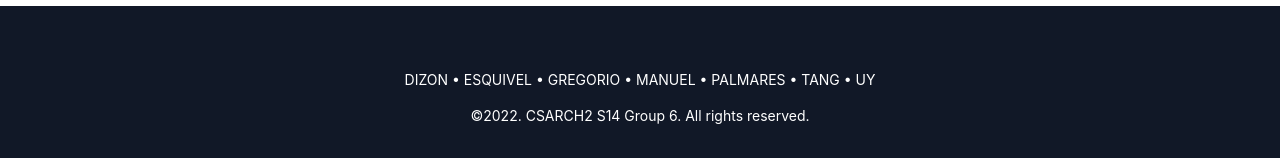
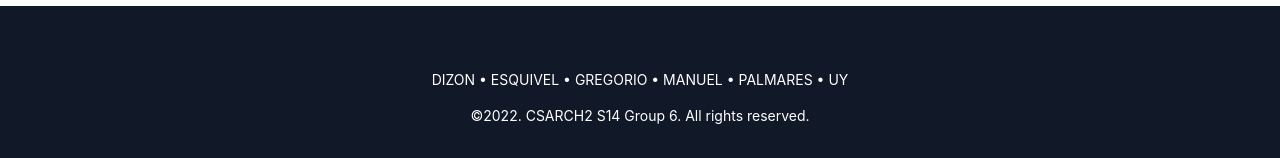
Before and after one commit to gavindizon/csarch2-simulation, a Next.js app: page / in a window 1280 px wide. Shown: the part 794-952 px from the top of the page. Built offline with nearby package versions, Linux system fonts and the light colour scheme.

Commit message:
Update Layout.js

```diff
--- a/components/Layout.js
+++ b/components/Layout.js
@@ -21,7 +21,7 @@ const Layout = ({ children, active, title }) => {
             </nav>
             <main className="min-h-screen flex justify-center items-center">{children}</main>
             <footer className="text-center text-white text-sm bg-gray-900 py-16">
-                <p>DIZON • ESQUIVEL • GREGORIO • MANUEL • PALMARES • TANG • UY</p>
+                <p>DIZON • ESQUIVEL • GREGORIO • MANUEL • PALMARES • UY</p>
                 <p className="pt-4 pb-16">©{year}. CSARCH2 S14 Group 6. All rights reserved.</p>
             </footer>
         </>
```
